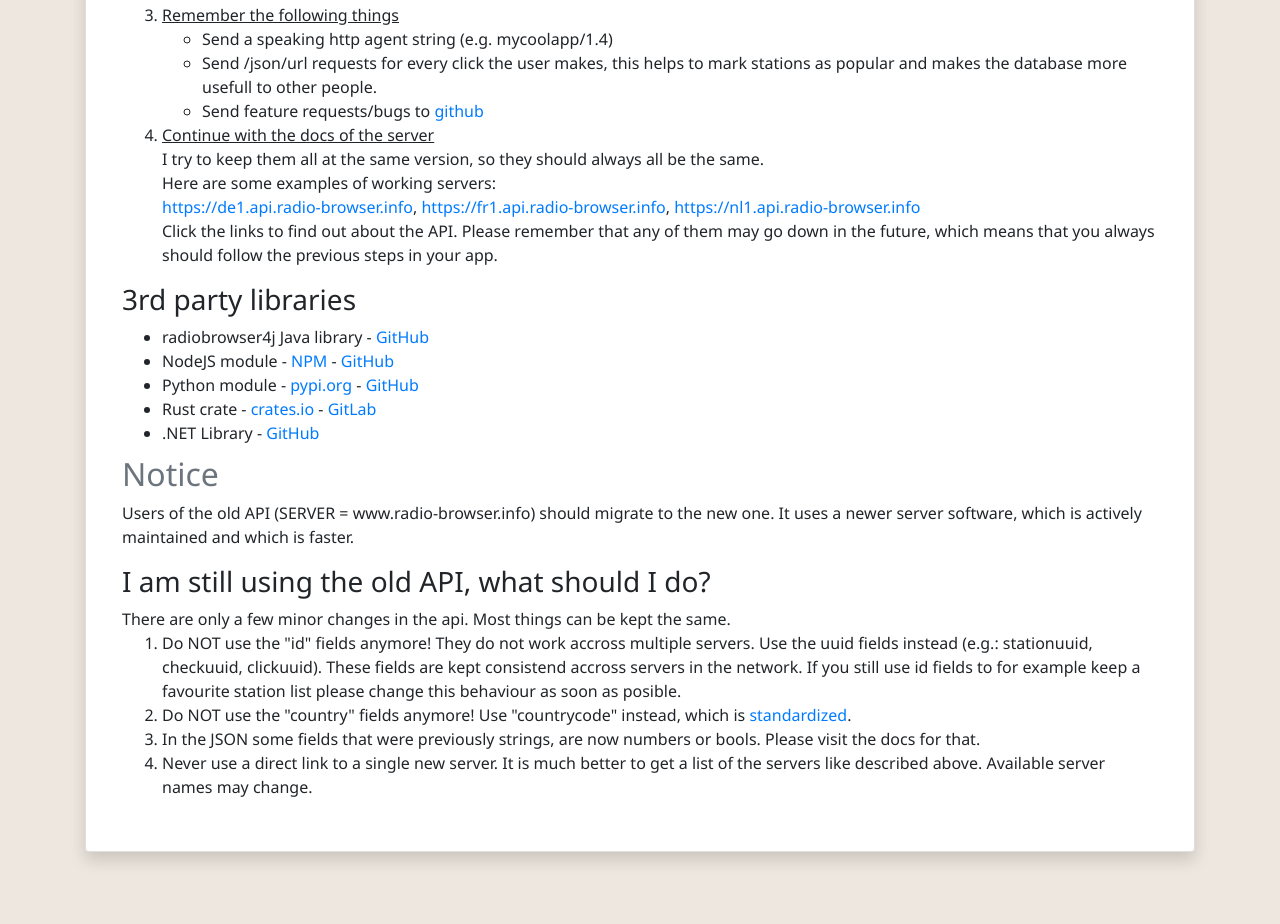
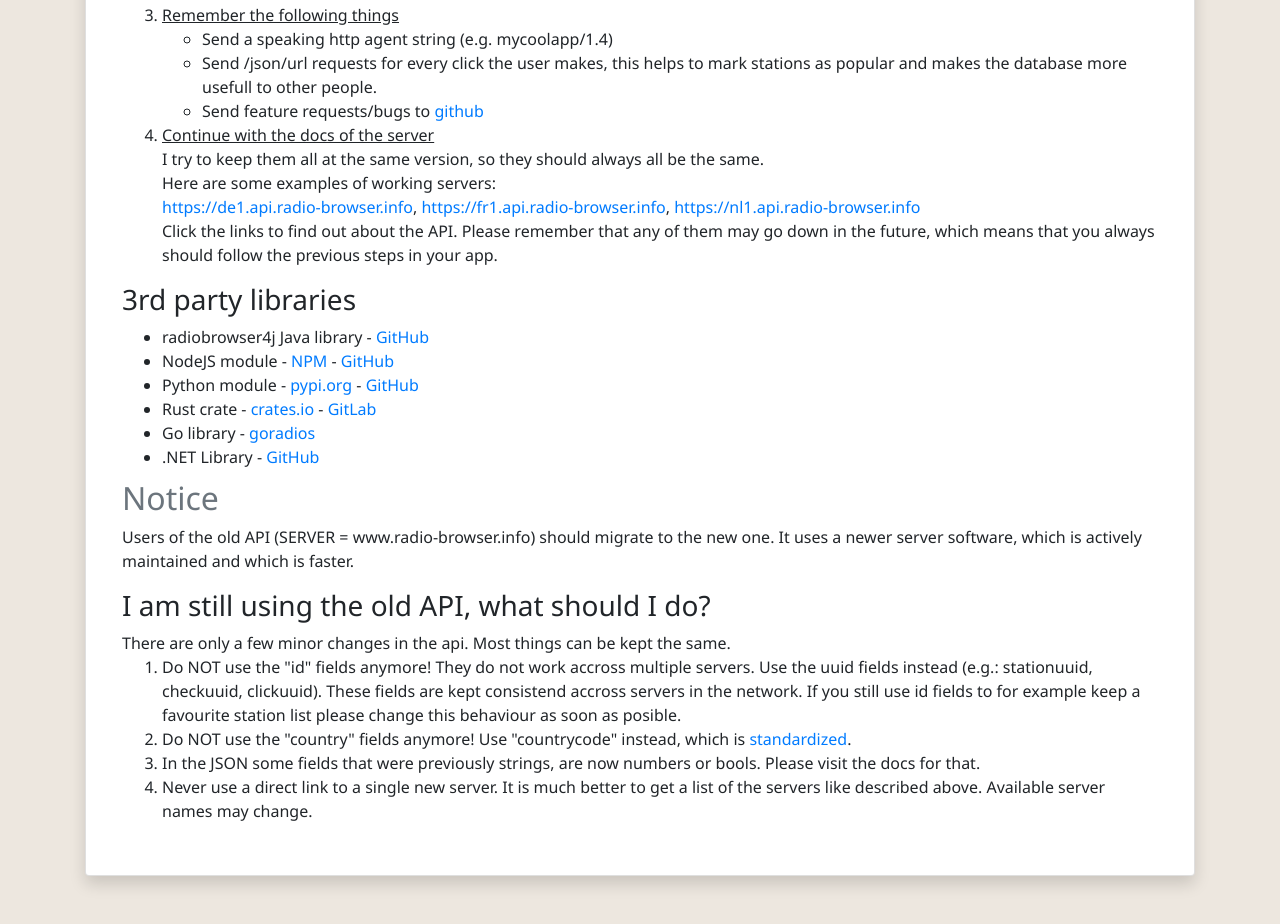
Before and after one commit to segler-alex/api.radio-browser.info, a plain HTML site: page docs/index.html in a window 1280 px wide. Shown: the part 840-1764 px from the top of the page. Before the commit the page ends 1740 px from the top, so only its background shows below. Drawn offline with nearby package versions, Linux system fonts and the light colour scheme; a web font is replaced by a local one.

Commit message:
added go library

```diff
--- a/docs/index.html
+++ b/docs/index.html
@@ -103,6 +103,7 @@
                             href="https://github.com/andreztz/pyradios">GitHub</a></li>
                     <li>Rust crate - <a href="https://crates.io/crates/rustio">crates.io</a> - <a
                             href="https://gitlab.gnome.org/haecker-felix/Rustio">GitLab</a></li>
+                    <li>Go library - <a href="https://gitlab.com/AgentNemo/goradios">goradios</a></li>
                     <li>.NET Library - <a href="https://github.com/tofudd/RadioBrowser">GitHub</a></li>
                 </ul>
                 <h2 class="card-subtitle mb-2 text-muted">Notice</h2>
```
